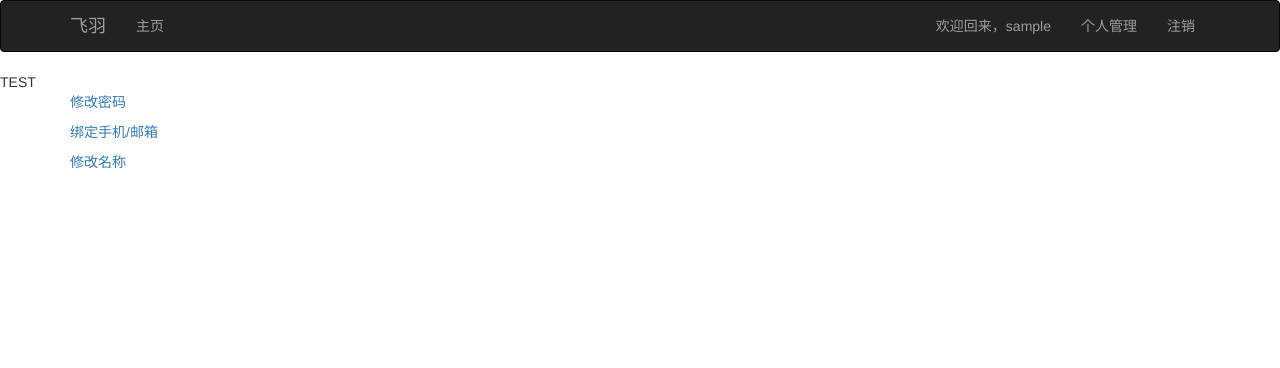
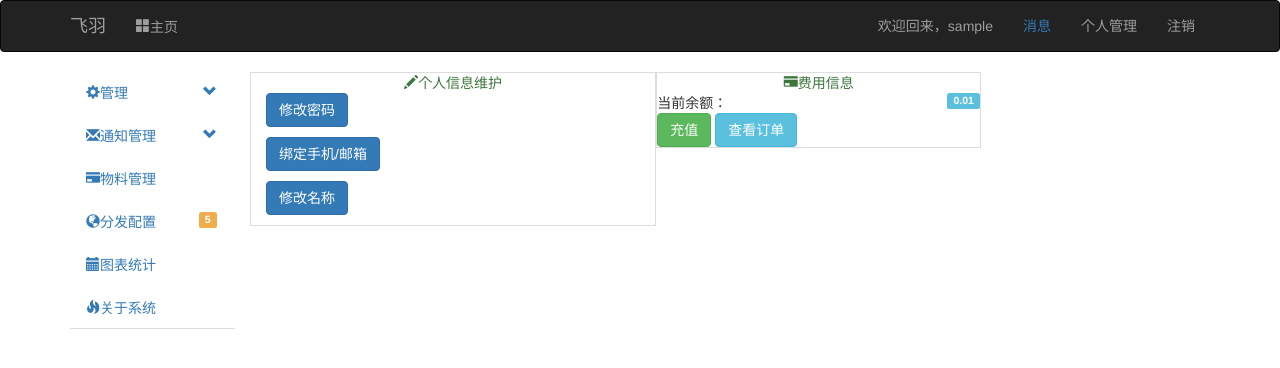
Before and after one commit to Hust129sms/web-service, a Flask app: page /user_info in a window 1280 px wide. Shown: the top 368 px of the page. Run offline with Flask 2, Linux system fonts and the light colour scheme; a user stored in the database is signed in; tables that the repository leaves empty hold one stand-in row (values such as "Sample post"); some libraries are stand-ins or nearby versions.

Commit message:
Too many changes.
* Fixed some views bug in templates.
* Add PM models
* Add api_v1 AND add get_message read_message to manage PM
* Rebuild database.
* Add view_billings to view billings status.
* Add charge function to allow charge into user balance.
* Modified user_info view.
* Fixed other bug in runtime.

```diff
--- a/app/__init__.py
+++ b/app/__init__.py
@@ -1,4 +1,4 @@
-from flask import Flask,render_template,redirect
+from flask import Flask
 from flask_bootstrap import Bootstrap
 from flask_mail import Mail
 from flask_moment import Moment
@@ -34,6 +34,9 @@ def create_app(config_name):
 
     from .auth import auth as auth_blueprint
     app.register_blueprint(auth_blueprint)
+
+    from .api_v1 import api_v1 as api_v1_blueprint
+    app.register_blueprint(api_v1_blueprint, url_prefix='/api_v1')
     # 注册蓝图
 
     return app
--- /dev/null
+++ b/app/api_v1/__init__.py
@@ -0,0 +1,5 @@
+from flask import Blueprint
+
+api_v1 = Blueprint('api_v1', __name__)
+
+from . import views
--- a/app/manage/__init__.py
+++ b/app/manage/__init__.py
@@ -1,5 +1,6 @@
 import base64
 from flask import Blueprint
+import time
 manage = Blueprint('manage',__name__)
 
 from . import views, errors
@@ -9,4 +10,10 @@ from . import views, errors
 def inject_base64():
     b = base64.b64encode
     str1 = str
-    return dict(b=b,str=str1)
+    fmttimestamp = f2t
+    return dict(b=b, str=str1, fmttime=fmttimestamp)
+
+
+def f2t(timestamp):
+    x = time.localtime(timestamp)
+    return time.strftime('%Y-%m-%d %H:%M:%S', x)
--- a/app/manage/views.py
+++ b/app/manage/views.py
@@ -1,15 +1,15 @@
 from datetime import datetime
-from flask import render_template, session, redirect, url_for, request, flash, abort
+from flask import render_template, session, redirect, url_for, request, flash, abort, jsonify
 from flask_login import login_required, current_user
 from ..tools.mail_thread import send_email
 import base64
-from ..models import Group, db
+from ..models import Group, db, PersonalMessage
 import time
 from ..decorators import own_required
 
 from . import manage
 from .forms import EnableForm, CreateGroupForm
-from ..models import Group, Member
+from ..models import Group, Member, Billing
 from .. import db
 from ..models import User
 
@@ -131,7 +131,8 @@ def view_group():
 def group_charge(group_id):
     group_id = int(base64.b64decode(group_id))
     group = Group.query.get_or_404(group_id)
-    group.balance += 55
+    group.balance += 55 * 1000
+    current_user.balance -= 55 * 1000
     return "充值！%d" % group_id
 
 
@@ -160,3 +161,44 @@ def group_manage(group_id):
     flash("提交成功！本次添加了%d个成员，更新了%d个成员的信息" % (count, count1))
     return render_template("manage/group_manage.html",
                            members=Member.query.filter_by(Group=Group.query.get_or_404(group_id)).all())
+
+
+@manage.route("/charge", methods=["GET","POST"])
+@login_required
+def charge():
+    return render_template("manage/charge.html")
+
+
+@manage.route("/charge/<int:a>", methods=["GET", "POST"])
+@login_required
+def charge_with_amount(a):
+    if a <= 0:
+        return redirect(url_for("manage.charge"))
+    bill = Billing(amount=a, user_id=current_user.uid, token="test")
+    db.session.add(bill)
+    db.session.commit()
+    flash("订单创建成功！请支付！")
+    return redirect(url_for("manage.user_info"))
+    pass
+
+
+@manage.route("/charges/<string:token>")
+def charge_response(token):
+    bill = Billing.query.filter_by(token=token, status=1).first()
+    if bill is None:
+        return jsonify({"message": "error"})
+    bill.User.balance += bill.amount * 1000
+    bill.status = 2
+    bill.finish_time = time.time()
+    pm = PersonalMessage(rec_id=bill.User.uid, from_id=0, message="您已充值成功！%d元已存入您的账户！", title="充值成功")
+    db.session.add(pm)
+    return jsonify({"message": "success",
+                    "uid": bill.User.uid,
+                    "amount": bill.amount})
+
+
+@manage.route("/charge_billing")
+@login_required
+def view_billings():
+    bill = Billing.query.filter_by(User=current_user).all()
+    return render_template("manage/view_billings.html", bill=bill)
--- a/app/templates/404.html
+++ b/app/templates/404.html
@@ -2,8 +2,8 @@
 
 {% block title %}飞羽Fiiyu - 羽毛飞入异时空隧道了！{% endblock %}
 
-{% block page_content %}
-    <div class="page-header">
+{% block content %}
+    <div class="page-header container">
     <h1>Opps!羽毛飞入了异时空隧道了！</h1><a href='javascript:history.go(-1)'>点击此处返回</a>
     </div>
 {% endblock %}
--- a/app/templates/base.html
+++ b/app/templates/base.html
@@ -1,5 +1,5 @@
 {% extends "bootstrap/base.html" %}
-
+{{ moment.include_moment() }}
 {% block title %}飞羽Fiiyu{% endblock %}
 
 {% block navbar %}
@@ -17,11 +17,12 @@
         </div>
         <div class="navbar-collapse collapse">
             <ul class="nav navbar-nav">
-                <li class="{% if request.endpoint == 'manage.index' %}active{% endif %}"><a href="/">主页</a></li>
+                <li class="{% if request.endpoint == 'manage.index' %}active{% endif %}"><a href="/"><i class="glyphicon glyphicon-th-large">主页</i></a></li>
             </ul>
             <ul class="nav navbar-nav navbar-right">
                 {% if current_user.is_authenticated %}
                 <li><span class="navbar-text">欢迎回来，<a class="navbar-link" href="{{ url_for('manage.console') }}">{{ current_user.username }}</a></span></li>
+                    <li><span class="navbar-text"><a href="#">消息{% if current_user.personal_message.filter_by(status=0).count() != 0 %}<span class="label label-warning pull-right">{{ current_user.personal_message.filter_by(status=0).count() }}</span>{% endif %}</a> </span></li>
                     <li><a href="{{ url_for('manage.user_info') }}">个人管理</a> </li>
                 <li><a href="{{ url_for('auth.logout') }}">注销</a></li>
                 {% else %}
@@ -32,18 +33,63 @@
         </div>
     </div>
 </div>
-    <div class="bs-docs-sidebar">TEST</div>
+
 {% endblock %}
 
 {% block content %}
     <div class="container">
+        <div class="row">
+            {% if current_user.is_authenticated %}
+            <div class="col-md-2">
+                <ul id="main-nav" class="nav nav-tabs nav-stacked" style="">
+                    <li>
+                        <a href="#systemSetting" class="nav-header collapsed" data-toggle="collapse">
+                            <i class="glyphicon glyphicon-cog"></i>管理
+                            <span class="pull-right glyphicon glyphicon-chevron-down"></span>
+                            </a>
+                                <ul id="systemSetting" class="nav nav-list collapse secondmenu" style="height: 0px;">
+                                    <li><a href="{{ url_for("manage.user_info") }}" >&nbsp;&nbsp;<i class="glyphicon glyphicon-user"></i>用户管理</a></li>
+                                    <li {% if request.endpoint == "manage.view_group" %}class="btn-info"{% endif %}><a href="{{ url_for("manage.view_group") }}" >&nbsp;&nbsp;<i class="glyphicon glyphicon-certificate"></i>圈子管理</a> </li>
+                                    <li><a href="#">&nbsp;&nbsp;<i class="glyphicon glyphicon-th-list"></i>菜单管理</a></li>
+                                    <li><a href="#">&nbsp;&nbsp;<i class="glyphicon glyphicon-asterisk"></i>角色管理</a></li>
+                                    <li><a href="#">&nbsp;&nbsp;<i class="glyphicon glyphicon-edit"></i>修改密码</a></li>
+                                    <li><a href="#">&nbsp;&nbsp;<i class="glyphicon glyphicon-eye-open"></i>日志查看</a></li>
+                                </ul>
+                    </li>
+                    <li>
+                        <a href="#messageManager" class="nav-header collapsed" data-toggle="collapse">
+                            <i class="glyphicon glyphicon-envelope"></i>通知管理
+                            <span class="pull-right glyphicon glyphicon-chevron-down"></span>
+                            </a>
+                                <ul id="messageManager" class="nav nav-list collapse secondmenu" style="height: 0px;">
+                                    <li><a href="{{ url_for("manage.user_info") }}">&nbsp;&nbsp;<i class="glyphicon glyphicon-send"></i>发送通知</a></li>
+                                </ul>
+                    </li>
+                    <li>
+                        <a href="./plans.html"><i class="glyphicon glyphicon-credit-card"></i>物料管理</a>
+                    </li>
+                    <li><a href="./grid.html"><i class="glyphicon glyphicon-globe"></i>分发配置
+                    <span class="label label-warning pull-right">5</span>
+                    </a>
+                    </li>
+                    <li><a href="./charts.html"><i class="glyphicon glyphicon-calendar"></i>图表统计</a>
+                    </li>
+                    <li>
+                    <a href="#"><i class="glyphicon glyphicon-fire"></i>关于系统</a>
+                    </li>
+                </ul>
+            </div>
+            {% endif %}
+        <div class="col-md-10">
             {% for message in get_flashed_messages() %}
                 <div class="alert alert-warning">
                     <button type="button" class="close" data-dismiss="alert">&times;</button>
                     {{ message }}
                 </div>
             {% endfor %}
-
             {% block page_content %} {% endblock %}
         </div>
+    </div>
+</div>
+
 {% endblock %}
--- a/app/templates/manage/console.html
+++ b/app/templates/manage/console.html
@@ -1,7 +1,7 @@
 {% extends "base.html" %}
 {% block page_content %}
     <a href="{{ url_for('manage.user_info') }}">个人信息维护</a>
-    <h2>上次登录时间</h2><h2 class="btn btn-info">{{ last_login_time }}</h2>
+    <h2 class="label label-info pull-right">{{ last_login_time }}</h2><h2>上次登录时间</h2>
 {% if not current_user.email_confirmed %}
 <h1>您还未激活邮箱！</h1>
 {% endif %}
--- a/app/templates/manage/create_group.html
+++ b/app/templates/manage/create_group.html
@@ -3,5 +3,7 @@
 
 {% block title %}飞羽Fiiyu - 创建圈子{% endblock %}
 {% block page_content %}
-{{ wtf.quick_form(form) }}
+    <div class="col-lg-6">嘿，朋友，您知道吗？圈子是什么？</div>
+    <div class="col-md-4">{{ wtf.quick_form(form) }}</div>
+
 {% endblock %}
--- a/app/templates/manage/user_info.html
+++ b/app/templates/manage/user_info.html
@@ -1,6 +1,24 @@
 {% extends "base.html" %}
 {% block page_content %}
-    <a href="{{ url_for('auth.change_password') }}">修改密码</a><p></p>
-    <a href="{{ url_for('manage.confirm') }}">绑定手机/邮箱</a><p></p>
-    <a href="{{ url_for('manage.confirm') }}">修改名称</a><p></p>
+    <div class="row">
+    <div class="col-md-5 table-bordered">
+        <div class="text-center text-success"><i class="glyphicon glyphicon-pencil"></i>个人信息维护</div>
+        <a href="{{ url_for('auth.change_password') }}" class="btn btn-primary">修改密码</a><p></p>
+        <a href="{{ url_for('manage.confirm') }}" class="btn btn-primary">绑定手机/邮箱</a><p></p>
+        <a href="{{ url_for('manage.confirm') }}" class="btn btn-primary">修改名称</a><p></p>
+    </div>
+    <div class="col-md-4 table-bordered">
+        <div class="text-center text-success"><i class="glyphicon glyphicon-credit-card"></i>费用信息</div>
+        <div class="row"><div class="label label-info pull-right">{{ current_user.get_balance() }}</div>当前余额：</div>
+        <div class="row">
+            <a class="btn btn-success" href="{{ url_for("manage.charge") }}">充值</a>
+            <a class="btn btn-info" href="{{ url_for("manage.view_billings") }}">查看订单</a>
+        </div>
+    </div>
+    </div>
+    <div class="row">
+
+
+    </div>
+
 {% endblock %}
```
Also changed, not shown: app/api_v1/views.py (added, +30 -0 lines), app/auth/views.py (+10 -1 lines), app/models.py (+29 -2 lines), app/templates/manage/charge.html (added, +9 -0 lines), app/templates/manage/view_billings.html (added, +31 -0 lines), app/templates/manage/view_group.html (+7 -1 lines), migrations/versions/1ed8b83b1737_.py (renamed from migrations/versions/66682617c2c7_.py, +28 -3 lines), data-dev.sqlite, 3 other files. Lines whose indentation alone changed are shown as unchanged.
